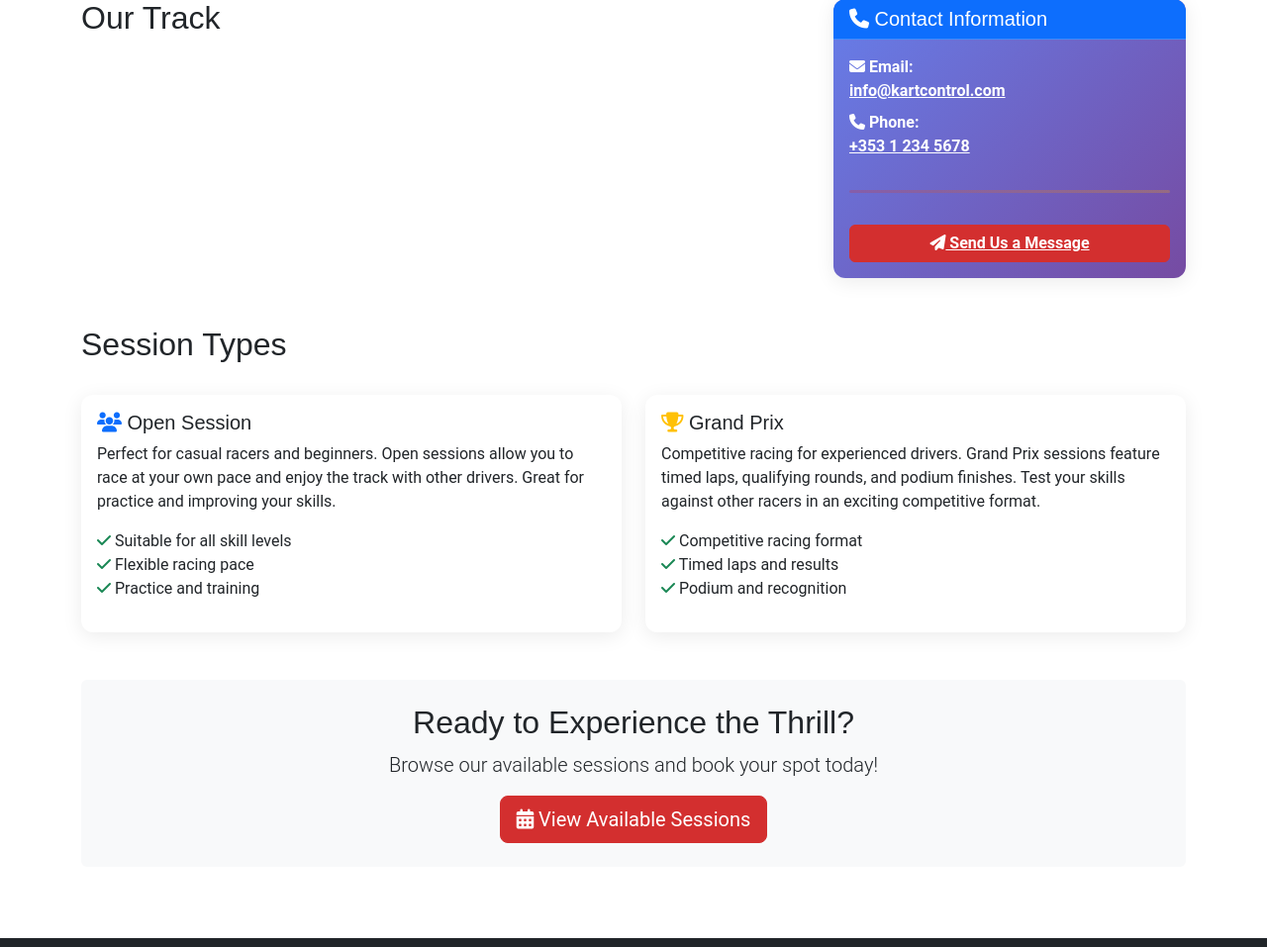
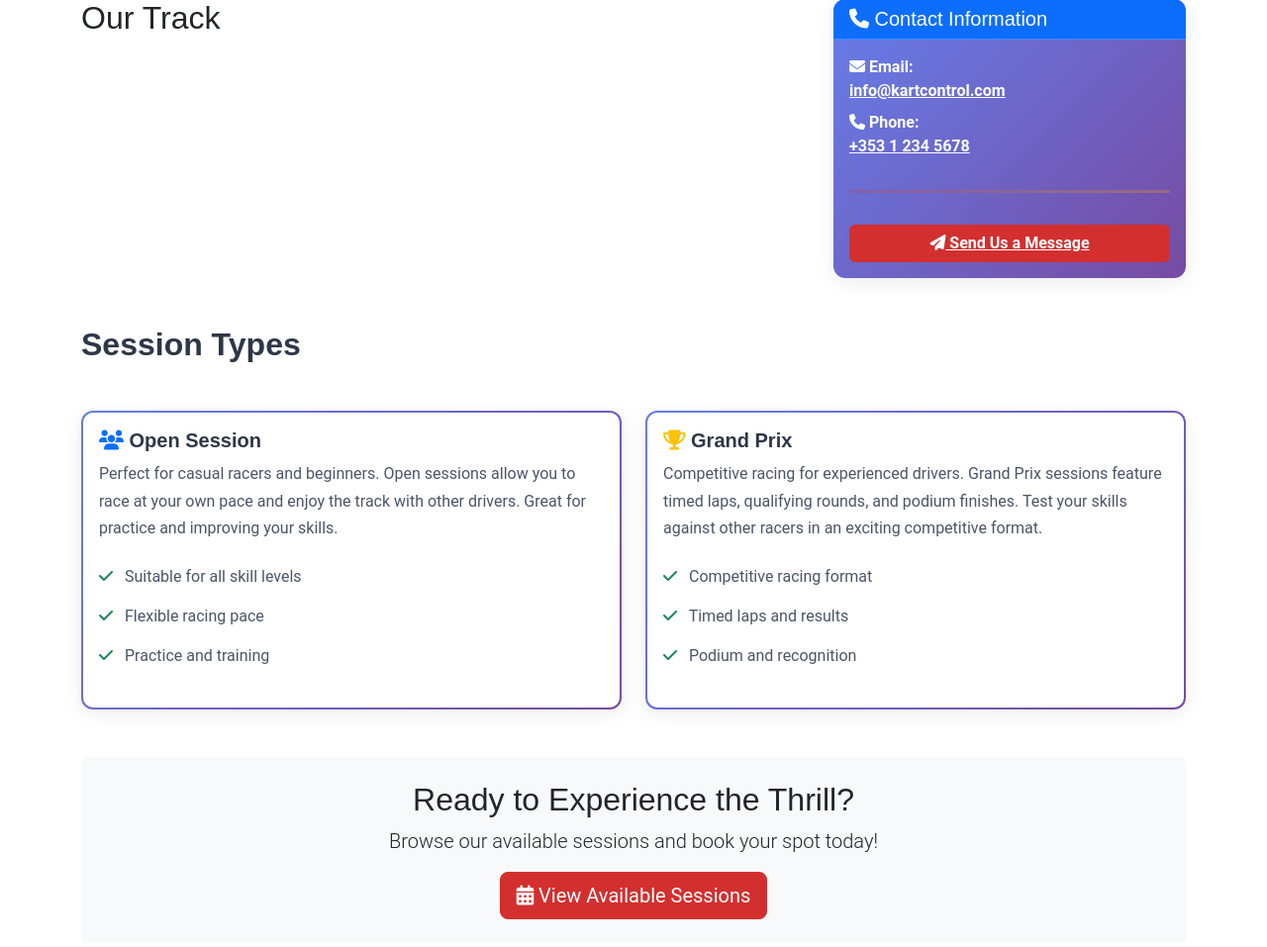
Before and after one commit to antfildes10/Project-4, a Django app: page /about/ in a window 1280 px wide. Shown: the part 202-1159 px from the top of the page at 99% size. Run offline with Django 5.2, Linux system fonts and the light colour scheme; data that the repository does not hold is empty.

Commit message:
style(about): enhance session types cards with gradient borders
- Add gradient border effect to session type cards
- Add subtle background tint on hover
- Improve typography with better weights and colors
- Enhance list item spacing
- Add smooth transitions for hover states
- Improve visual hierarchy with better colors

🤖 Generated with [Claude Code](https://claude.com/claude-code)

Co-Authored-By: Claude <noreply@anthropic.com>

```diff
--- a/static/css/style.css
+++ b/static/css/style.css
@@ -402,3 +402,42 @@ textarea:focus {
   font-style: normal;
   line-height: 1.8;
 }
+
+/* Session Types Section on About Page */
+.session-types-section h2 {
+  font-weight: 700;
+  color: #2d3748;
+  margin-bottom: 1.5rem;
+}
+
+.session-types-section .card {
+  border: 2px solid transparent;
+  background: linear-gradient(white, white) padding-box,
+    linear-gradient(135deg, #667eea 0%, #764ba2 100%) border-box;
+  transition: all 0.3s ease;
+}
+
+.session-types-section .card:hover {
+  background: linear-gradient(135deg, rgba(102, 126, 234, 0.05), rgba(118, 75, 162, 0.05)) padding-box,
+    linear-gradient(135deg, #667eea 0%, #764ba2 100%) border-box;
+}
+
+.session-types-section .card-title {
+  color: #2d3748;
+  font-weight: 700;
+  font-size: 1.25rem;
+}
+
+.session-types-section .card-text {
+  color: #4a5568;
+  line-height: 1.7;
+}
+
+.session-types-section .list-unstyled li {
+  padding: 0.5rem 0;
+  color: #4a5568;
+}
+
+.session-types-section .fa-check {
+  margin-right: 0.5rem;
+}
```
